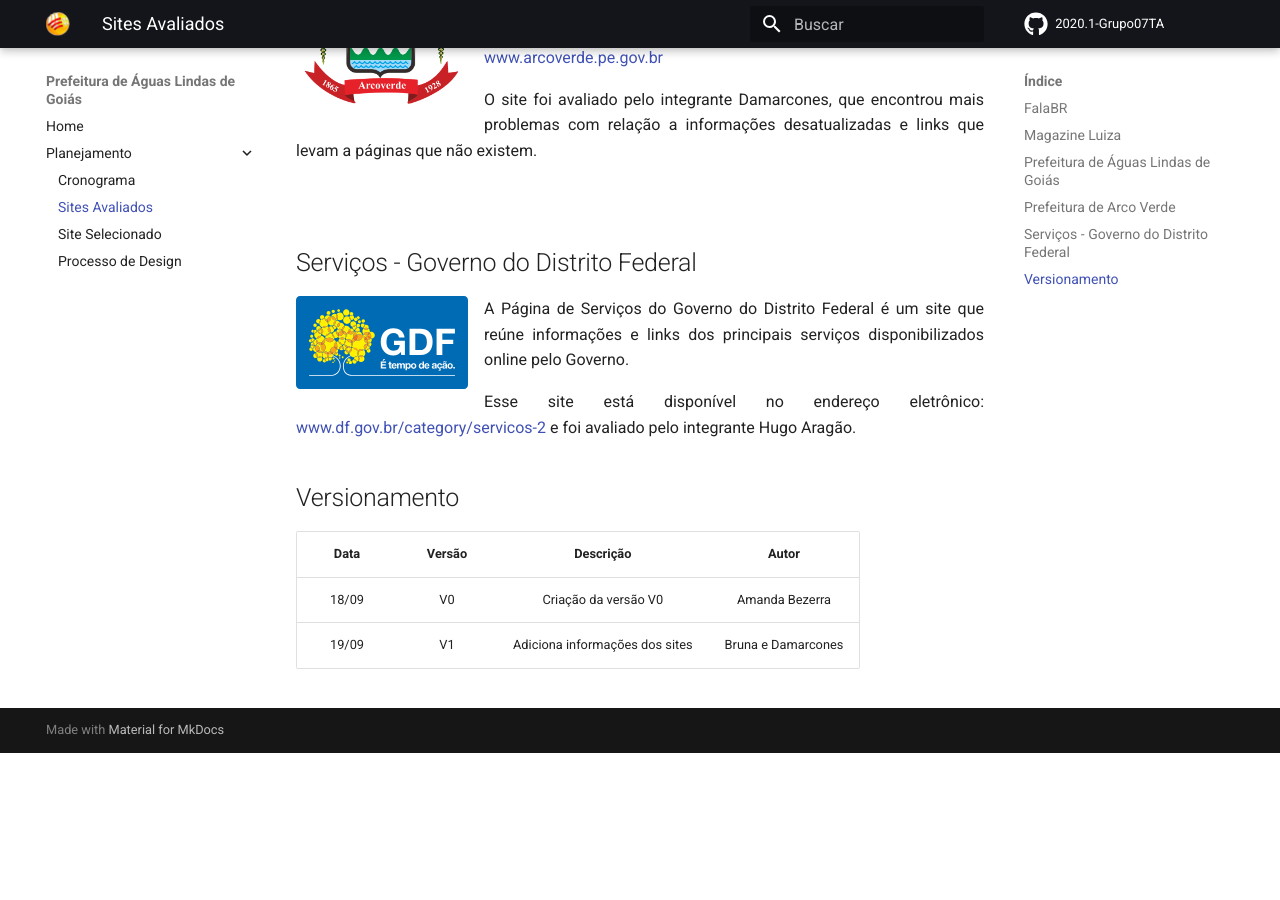
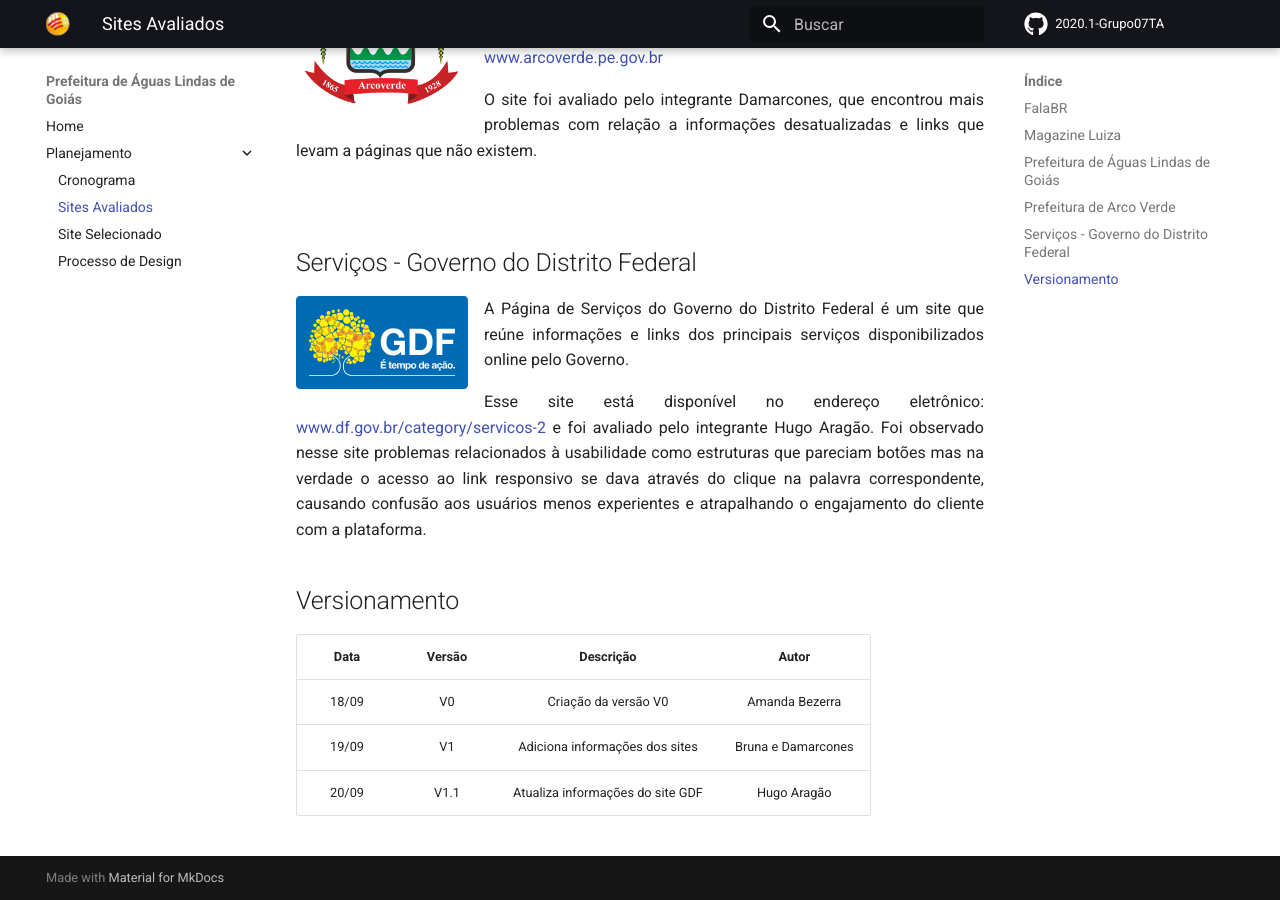
Before and after one commit to Interacao-Humano-Computador/2020.1-Prefeiturade-Aguas-Lindas-de-Goias, an MkDocs documentation site: the page built from docs/planejamento/sites.md, in a window 1280 px wide and 900 px high, scrolled down 1271 px. Built offline with MkDocs 1.6.1 and Material for MkDocs 9.7.7, drawn with Linux system fonts in a browser that asks for light colours; comment, search, counter and statistics services are not loaded; before the commit the page ends 2024 px from its top, so only the background shows below that.

Commit message:
Atualiza info de sites

```diff
--- a/docs/planejamento/sites.md
+++ b/docs/planejamento/sites.md
@@ -62,6 +62,8 @@ A Página de Serviços do Governo do Distrito Federal é um site que reúne info
 <p align="justify">
 Esse site está disponível no endereço eletrônico:
 <a href="http://www.df.gov.br/category/servicos-2/">www.df.gov.br/category/servicos-2</a> e foi avaliado pelo integrante Hugo Aragão.
+
+Foi observado nesse site problemas relacionados à usabilidade como estruturas que pareciam botões mas na verdade o acesso ao link responsivo se dava através do clique na palavra correspondente, causando confusão aos usuários menos experientes e atrapalhando o engajamento do cliente com a plataforma.
 </p>
 </p>
 
@@ -72,3 +74,4 @@ Esse site está disponível no endereço eletrônico:
 |:----:|:------:|:---------:|:-----:|
 |18/09 | V0     | Criação da versão V0 | Amanda Bezerra |
 |19/09 | V1     |Adiciona informações dos sites|Bruna e Damarcones|
+|20/09 | V1.1   |Atualiza informações do site GDF| Hugo Aragão|
```
